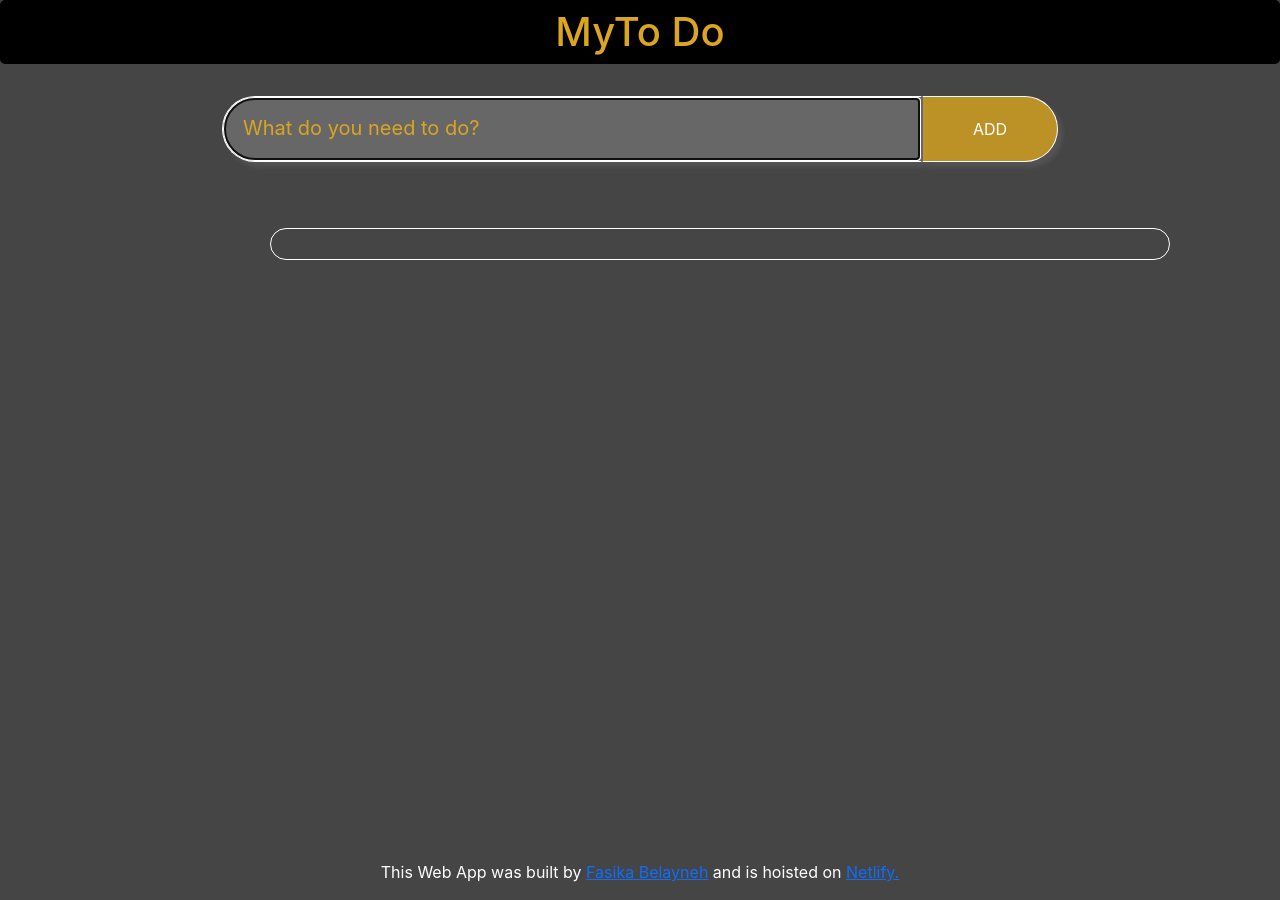
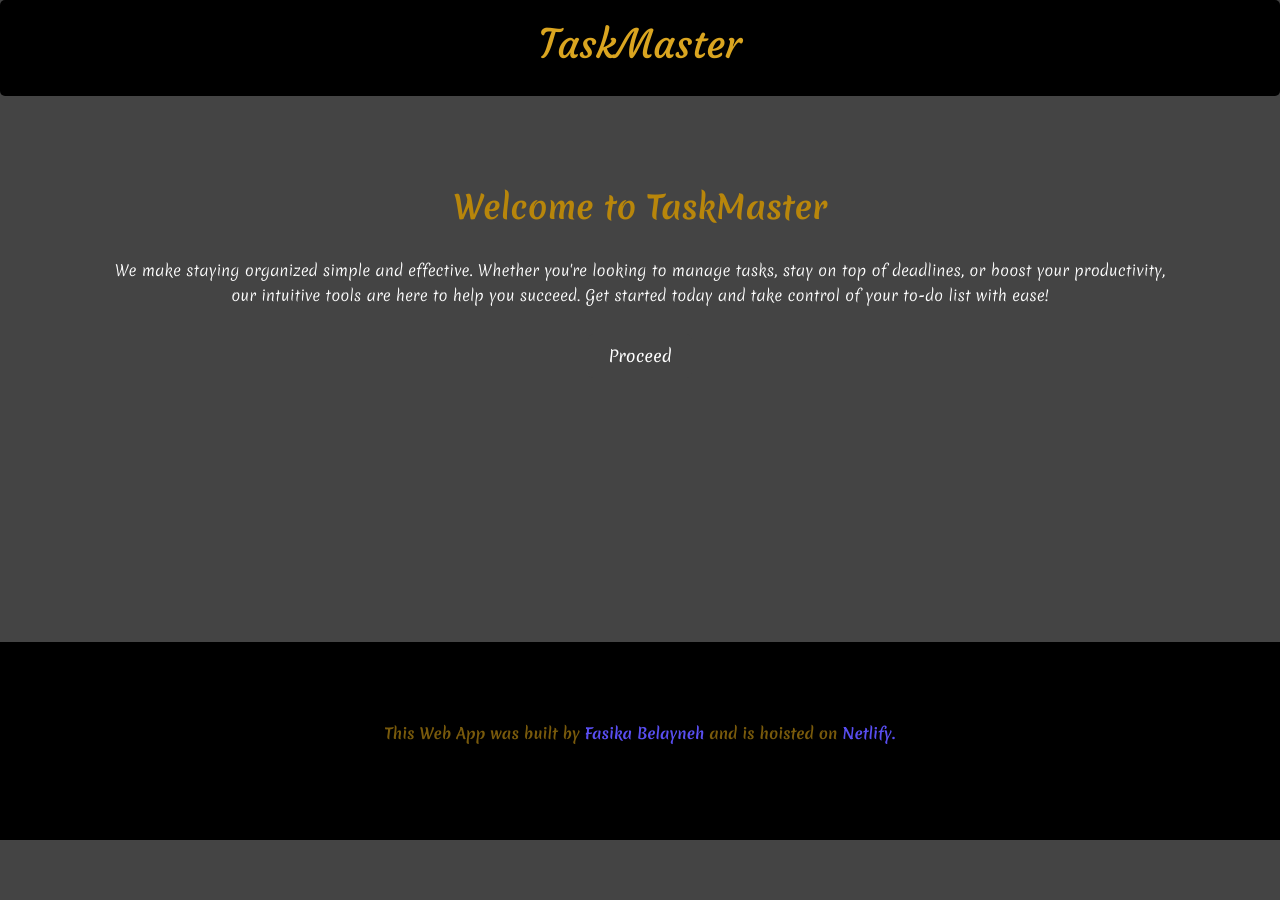
Before and after one commit to fafffff/GO2COD_WD_01, a React (Create React App) app: page / in a window 1280 px wide. After the commit the page ends 840 px from the top, so only its background shows below. Built offline with nearby package versions, Linux system fonts and the light colour scheme.

Commit message:
done the css part and added some fanctionalities like dark mode

```diff
--- a/package.json
+++ b/package.json
@@ -16,6 +16,7 @@
     "@testing-library/user-event": "^13.5.0",
     "bootstrap": "^5.3.3",
     "bootstrap-icons": "^1.11.3",
+    "date-fns": "^4.1.0",
     "ionicons": "^7.4.0",
     "react": "^18.3.1",
     "react-dom": "^18.3.1",
--- a/public/index.html
+++ b/public/index.html
@@ -10,6 +10,28 @@
       content="Web site created using create-react-app"
     />
     <link rel="apple-touch-icon" href="%PUBLIC_URL%/logo192.png" />
+    <link
+      href="https://fonts.googleapis.com/css2?family=Roboto:wght@400;700&display=swap"
+      rel="stylesheet"
+    />
+    <link rel="preconnect" href="https://fonts.googleapis.com" />
+    <link rel="preconnect" href="https://fonts.gstatic.com" crossorigin />
+    <link
+      href="https://fonts.googleapis.com/css2?family=Caveat:wght@400..700&display=swap"
+      rel="stylesheet"
+    />
+    <link rel="preconnect" href="https://fonts.googleapis.com" />
+    <link rel="preconnect" href="https://fonts.gstatic.com" crossorigin />
+    <link
+      href="https://fonts.googleapis.com/css2?family=Caveat:wght@700&family=Courgette&display=swap"
+      rel="stylesheet"
+    />
+    <link rel="preconnect" href="https://fonts.googleapis.com" />
+    <link rel="preconnect" href="https://fonts.gstatic.com" crossorigin />
+    <link
+      href="https://fonts.googleapis.com/css2?family=Merienda:wght@300..900&display=swap"
+      rel="stylesheet"
+    />
     <!--
       manifest.json provides metadata used when your web app is installed on a
       user's mobile device or desktop. See https://developers.google.com/web/fundamentals/web-app-manifest/
@@ -24,7 +46,7 @@
       work correctly both with client-side routing and a non-root public URL.
       Learn how to configure a non-root public URL by running `npm run build`.
     -->
-    <title>React App</title>
+    <title>TaskMaster</title>
   </head>
   <body>
     <noscript>You need to enable JavaScript to run this app.</noscript>
--- a/src/App.css
+++ b/src/App.css
@@ -1,24 +1,73 @@
 .App {
   text-align: center;
-  background-color: #454546;
   color: white;
+  height: 100vh;
+  display: flex;
+  flex-direction: column;
+  justify-content: space-between;
+  margin-top: 40px;
+  margin-bottom: 0;
 }
 
 .App-header {
-  min-height: 200;
   display: flex;
   flex-direction: column;
   align-items: center;
   justify-content: center;
+  padding: 20px;
+  font-family: "Courgette", cursive;
+  font-weight: 700;
+  font-style: normal;
+  border-radius: 5px;
   font-size: calc(10px + 2vmin);
   color: goldenrod;
-
-  border-radius: 5px;
   background-color: #000000;
 }
+
 footer {
-  margin-top: 600px;
+  background-color: #000000;
+  padding: 80px 30px;
+  color: rgb(121, 90, 11);
+  width: 100%;
+  text-align: center;
+  font-size: 15px;
 }
+
+footer a {
+  color: #594ef1;
+  text-decoration: none;
+}
+
+footer a:hover {
+  text-decoration: underline;
+}
+
 .App-link {
-  color: #61dafb;
+  color: #0906b8;
 }
+
+@media (max-width: 768px) {
+  .App-header {
+    font-size: calc(12px + 2vmin);
+    padding: 10px;
+  }
+
+  footer {
+    font-size: 12px;
+  }
+}
+
+@media (max-width: 576px) {
+  .App-header {
+    font-size: calc(10px + 2vmin);
+    padding: 8px;
+  }
+
+  .App {
+    padding: 0 15px;
+  }
+
+  footer {
+    font-size: 10px;
+  }
+}
--- a/src/App.js
+++ b/src/App.js
@@ -6,10 +6,12 @@ function App() {
   console.log("App component is rendering");
   return (
     <div className="App">
-      <header className="App-header fixed-top">
-        <h1 className="mt-2">MyTo Do</h1>
+      <header className="App-header fixed-top mb-5">
+        <h1 className="">TaskMaster</h1>
       </header>
+
       <TaskList className="mt-5" />
+
       <footer>
         <p>
           This Web App was built by <a href="">Fasika Belayneh</a> and is
--- a/src/SearchBar.css
+++ b/src/SearchBar.css
@@ -1,34 +1,138 @@
 .SearchBar {
   text-align: center;
-  height: 100px;
+  padding: 20px 0;
+  background-color: #454546;
+  margin-bottom: 20px;
+}
+
+.night-mode .SearchBar {
+  background-color: #1c1c1e;
 }
 
 .typeTask {
-  width: 700px;
-  padding: 20px;
-  background-color: rgb(103, 103, 104);
-  border: 1px solid white;
-  border-right: 1px solid rgb(103, 103, 104);
-  color: goldenrod;
-  border-top-left-radius: 50px;
-  border-bottom-left-radius: 50px;
-  box-shadow: 5px 5px 5px rgba(219, 218, 218, 0.1);
+  width: 60%;
+  max-width: 700px;
+  padding: 15px;
+  background-color: #3a3a3b;
+  border: none;
+  color: #ffdd57;
+  border-radius: 50px 0 0 50px;
+  box-shadow: 0 4px 10px rgba(0, 0, 0, 0.1);
+  font-size: 18px;
+  transition: all 0.3s ease;
 }
+
+.night-mode .typeTask {
+  background-color: #444;
+}
+
+.typeTask:focus {
+  outline: none;
+  border: 1px solid #ffdd57;
+  background-color: #3a3a3b;
+}
+
+.night-mode .typeTask:focus {
+  background-color: #444;
+}
+
 input::placeholder {
-  color: goldenrod;
-  text-align: start;
-  font-size: 20px;
-  margin: 0 auto;
-  padding-left: 0;
+  color: #ffdd57;
+  opacity: 0.7;
+  font-size: 16px;
 }
+
+.typeDeadline {
+  background-color: #454546;
+  color: #ffdd57;
+  border: none;
+  padding: 15px;
+  width: 20%;
+  max-width: 230px;
+  text-align: center;
+  border-radius: 0;
+}
+
+.night-mode .typeDeadline {
+  background-color: #333;
+}
+
+.typeDeadline:focus {
+  outline: none;
+  border: 1px solid #ffdd57;
+  background-color: #3a3a3b;
+}
+
+.night-mode .typeDeadline:focus {
+  background-color: #444;
+}
+
 .submitTask {
-  padding: 20px 50px;
-  background-color: rgb(103, 103, 104);
-  border: 1px solid white;
+  padding: 15px 40px;
+  background-color: #f0cd43;
+  border: none;
+  color: #2c2c2e;
+  border-radius: 0 50px 50px 0;
+  cursor: pointer;
+  transition: background-color 0.3s ease, transform 0.3s ease;
+  box-shadow: 0 4px 10px rgba(0, 0, 0, 0.1);
+}
+
+.night-mode .submitTask {
+  background-color: #777;
   color: white;
-  border-top-right-radius: 50px;
-  border-bottom-right-radius: 50px;
-  border-left: 1px solid rgb(103, 103, 104);
-  background-color: rgba(218, 165, 32, 0.8);
-  box-shadow: 5px 5px 5px rgba(218, 215, 215, 0.1);
 }
+
+.submitTask:hover {
+  background-color: #ffc107;
+  transform: translateY(-2px);
+}
+
+.night-mode .submitTask:hover {
+  background-color: #b98c04;
+}
+
+@media screen and (max-width: 1024px) {
+  .typeTask {
+    width: 55%;
+  }
+
+  .typeDeadline {
+    width: 25%;
+  }
+}
+
+@media screen and (max-width: 768px) {
+  .typeTask,
+  .typeDeadline,
+  .submitTask {
+    width: 90%;
+    margin-bottom: 10px;
+    padding: 12px;
+  }
+
+  .typeTask {
+    border-radius: 30px;
+  }
+
+  .typeDeadline {
+    border-radius: 30px;
+  }
+
+  .submitTask {
+    border-radius: 30px;
+  }
+}
+
+@media screen and (max-width: 480px) {
+  .typeTask,
+  .typeDeadline,
+  .submitTask {
+    width: 100%;
+    font-size: 16px;
+  }
+
+  .submitTask {
+    padding: 10px 30px;
+  }
+}
--- a/src/SearchBar.js
+++ b/src/SearchBar.js
@@ -1,32 +1,40 @@
 import React, { useState } from "react";
+import "./SearchBar.css";
 
-import "./SearchBar.css";
 export default function SearchBar({ addTask }) {
-  let [searchTerm, setSearchTerm] = useState("");
+  const [searchTerm, setSearchTerm] = useState("");
+  const [deadline, setDeadline] = useState("");
+
   function handleSubmit(event) {
     event.preventDefault();
-    if (searchTerm.trim() === "") {
-      alert("please Enter a task");
+    if (searchTerm.trim() === "" || deadline === "") {
+      alert("Please enter a task and select a deadline.");
+      return;
     }
-    addTask(searchTerm);
+    addTask(searchTerm, deadline);
     setSearchTerm("");
+    setDeadline("");
   }
-  function handleTask(event) {
-    setSearchTerm(event.target.value);
-  }
+
   return (
     <div className="SearchBar mt-5 pt-5">
-      <form className="addTask " onSubmit={handleSubmit}>
+      <form className="addTask" onSubmit={handleSubmit}>
         <div className="taskForm">
           <input
-            type="search"
+            type="text"
             placeholder="What do you need to do?"
-            autoFocus="on"
+            autoFocus
             className="typeTask"
-            onChange={handleTask}
+            onChange={(e) => setSearchTerm(e.target.value)}
+            value={searchTerm}
           />
-
-          <button type="search" className="submitTask ">
+          <input
+            type="datetime-local" // Input type for date and time
+            className="typeDeadline"
+            onChange={(e) => setDeadline(e.target.value)} // Update the deadline state
+            value={deadline}
+          />
+          <button type="submit" className="submitTask">
             ADD
           </button>
         </div>
--- a/src/TaskList.css
+++ b/src/TaskList.css
@@ -1,47 +1,220 @@
+/* Main TaskList Container */
 .viewTask {
-  border: 1px solid white;
+  border: 1px solid #ffffff;
   border-radius: 50px;
-  margin-top: 80px;
-  margin-left: 270px;
-  width: 900px;
+  margin-top: 50px;
+  padding: 60px;
+  background-color: #2c2c2e;
+  width: 80%;
+  max-width: 900px;
+  margin-left: auto;
+  margin-right: auto;
   text-align: center;
+  margin-bottom: 50px;
+  box-shadow: 0 4px 10px rgba(0, 0, 0, 0.1);
 }
+
+body.night-mode {
+  background-color: #1c1c1e;
+  color: white;
+}
+.night-mode {
+  background-color: #1c1c1e;
+  color: white;
+}
+.night-mode .viewTask {
+  background-color: #444;
+}
+
 .content {
   list-style-type: none;
-  margin: 30px;
-  text-align: start;
+  margin: 5px;
+  text-align: center;
+  padding: 0;
 }
+
 .eachList {
-  margin-bottom: 20px;
+  margin-bottom: 15px;
+  padding: 15px;
+  border-bottom: 1px solid #ccc;
+  background-color: #444446;
+  border-radius: 10px;
+  color: goldenrod;
+  display: flex;
+  justify-content: space-between;
+  align-items: center;
+  transition: background-color 0.3s ease;
+}
 
-  width: 700px;
-  border-bottom: 1px solid #ccc;
-  padding: 10px;
-  color: goldenrod;
+.eachList:last-child {
+  border-bottom: none;
 }
+
+.night-mode .eachList {
+  background-color: #555;
+  color: white;
+}
+
+.eachList:hover {
+  background-color: #555556;
+}
+
 .innerText {
   display: flex;
   justify-content: space-between;
-  font-size: 20px;
+  align-items: center;
+  font-size: 18px;
+  width: 100%;
 }
 
-button .buttonIcon {
+.innerText .check {
+  accent-color: goldenrod;
+  transform: scale(1.8);
+  margin-right: 15px;
+  cursor: pointer;
+}
+
+.editInput {
+  width: 100%;
+  max-width: 400px;
+  padding: 10px;
+  background-color: #3a3a3b;
+  border: 1px solid #ffdd57;
+  color: goldenrod;
+  border-radius: 5px;
+  margin-bottom: 5px;
+  font-size: 16px;
+}
+
+.taskDate {
+  color: #ffffff;
+  font-size: 14px;
+  margin-top: 5px;
+}
+
+button {
   background-color: goldenrod;
   border: none;
-  padding: 0;
-
+  color: #2c2c2e;
+  padding: 10px 15px;
+  border-radius: 5px;
   cursor: pointer;
   transition: background-color 0.3s ease;
 }
-.eachList:last-child {
-  border-bottom: none;
+
+.night-mode button:hover {
+  background-color: goldenrod;
 }
+
+button.night-mode-btn {
+  background-color: #666;
+  margin-left: 1300px;
+  margin-right: 60px;
+
+  padding: 10px;
+}
+
 button:hover {
   background-color: darkgoldenrod;
 }
 
-.innerText .check {
-  accent-color: goldenrod;
-  transform: scale(2.2);
-  margin-left: 20px;
+button .buttonIcon {
+  font-size: 18px;
+  margin: 0 5px;
 }
+
+.auth-section {
+  padding: 100px;
+}
+.auth-section h2 {
+  color: darkgoldenrod;
+  font-weight: 900px;
+}
+.auth-section p {
+  font-weight: 200;
+  text-align: center;
+  line-height: 25px;
+  font-size: 15px;
+}
+.auth-btn {
+  background-color: #444;
+  color: white;
+  padding: 10px 20px;
+  margin: 10px;
+  border: none;
+  cursor: pointer;
+}
+
+.auth-btn:hover {
+  background-color: goldenrod;
+  color: black;
+}
+
+.clear-all-btn {
+  background-color: rgb(12, 5, 112);
+  color: white;
+  border: none;
+  padding: 10px 20px;
+  cursor: pointer;
+  margin-right: 30px;
+}
+
+.logout-btn {
+  background-color: goldenrod;
+  color: black;
+  border: none;
+  padding: 10px 20px;
+  cursor: pointer;
+  margin-top: 20px;
+}
+
+@media screen and (max-width: 1024px) {
+  .eachList {
+    padding: 10px;
+    font-size: 16px;
+  }
+
+  .editInput {
+    max-width: 350px;
+  }
+}
+
+@media screen and (max-width: 768px) {
+  .viewTask {
+    width: 95%;
+  }
+
+  .eachList {
+    flex-direction: column;
+    align-items: flex-start;
+  }
+
+  .innerText {
+    flex-direction: column;
+    align-items: flex-start;
+    font-size: 16px;
+  }
+
+  .editInput {
+    width: 100%;
+  }
+
+  button {
+    margin-top: 10px;
+  }
+}
+
+@media screen and (max-width: 480px) {
+  .eachList {
+    padding: 8px;
+    font-size: 14px;
+  }
+
+  .taskDate {
+    font-size: 12px;
+  }
+
+  button {
+    padding: 8px 10px;
+  }
+}
--- a/src/TaskList.js
+++ b/src/TaskList.js
@@ -1,71 +1,133 @@
-import React, { useState } from "react";
+import React, { useState, useCallback, useEffect } from "react";
 import { FontAwesomeIcon } from "@fortawesome/react-fontawesome";
-import { faTrashAlt } from "@fortawesome/free-solid-svg-icons";
-import { faPenToSquare } from "@fortawesome/free-regular-svg-icons";
-import { faFloppyDisk } from "@fortawesome/free-regular-svg-icons";
+import {
+  faTrashAlt,
+  faPenToSquare,
+  faFloppyDisk,
+  faMoon,
+  faSun,
+} from "@fortawesome/free-solid-svg-icons";
 import SearchBar from "./SearchBar";
 import "./TaskList.css";
+import { format } from "date-fns";
+
 export default function TaskList() {
-  let [tasks, setTasks] = useState([]);
-  let [editingId, setEditingId] = useState(null);
-  let [editingText, setEditingText] = useState("");
-  function addTask(searchTerm) {
+  const [tasks, setTasks] = useState([]);
+  const [editingId, setEditingId] = useState(null);
+  const [editingText, setEditingText] = useState("");
+  const [nightMode, setNightMode] = useState(false);
+  const [isLoggedIn, setIsLoggedIn] = useState(false);
+
+  // Effect to add/remove night mode class on the body element
+  useEffect(() => {
+    if (nightMode) {
+      document.body.classList.add("night-mode");
+    } else {
+      document.body.classList.remove("night-mode");
+    }
+  }, [nightMode]);
+
+  const addTask = useCallback((taskText, deadline) => {
+    if (!taskText) {
+      alert("Please enter a task.");
+      return;
+    }
     const newTask = {
       id: Date.now(),
-      text: searchTerm,
+      text: taskText,
       completed: false,
-      createdAt: new Date().toLocaleString(),
+      deadline: deadline,
     };
-    setTasks([...tasks, newTask]);
-  }
-  function deleteTask(id) {
+    setTasks((prevTasks) => [...prevTasks, newTask]);
+  }, []);
+
+  const deleteTask = (id) => {
     setTasks(tasks.filter((task) => task.id !== id));
-  }
-  function toggleCompleteTask(id) {
+  };
+
+  const clearAllTasks = () => {
+    setTasks([]);
+  };
+
+  const toggleCompleteTask = (id) => {
     setTasks(
       tasks.map((task) =>
-        task.id === id
-          ? {
-              ...task,
-              completed: !task.completed,
-            }
-          : task
+        task.id === id ? { ...task, completed: !task.completed } : task
       )
     );
-  }
-  function editTask(id) {
+  };
+
+  const editTask = (id) => {
     const taskToEdit = tasks.find((task) => task.id === id);
     setEditingId(id);
-    setEditingText(taskToEdit.text); // Set the text of the task to be edited
-  }
+    setEditingText(taskToEdit.text);
+  };
 
-  function saveTask(id) {
+  const saveTask = (id) => {
     setTasks(
       tasks.map((task) =>
-        task.id === id
-          ? {
-              ...task,
-              text: editingText, // Update the task text
-            }
-          : task
+        task.id === id ? { ...task, text: editingText } : task
       )
     );
-    setEditingId(null); // Reset editing state
-    setEditingText(""); // Clear input field
-  }
+    setEditingId(null);
+    setEditingText("");
+  };
+
+  const toggleNightMode = () => {
+    setNightMode((prevMode) => !prevMode);
+  };
+
+  const toggleLogin = () => {
+    setIsLoggedIn((prev) => !prev);
+  };
+
   return (
-    <div className="TaskList">
+    <div className="all">
+      <div className={`TaskList ${nightMode ? "night-mode" : ""}`}>
+        <header className="task-header mt-5">
+          <button
+            onClick={toggleNightMode}
+            className="night-mode-btn mt-5 fixed-top"
+          >
+            {nightMode ? (
+              <FontAwesomeIcon icon={faSun} />
+            ) : (
+              <FontAwesomeIcon icon={faMoon} />
+            )}
+          </button>
+        </header>
+
+        {!isLoggedIn ? (
+          <div className="auth-section" id="Home">
+            <h2 className="pb-4">
+              <b>Welcome to TaskMaster</b>
+            </h2>
+
+            <p>
+              We make staying organized simple and effective. Whether you're
+              looking to manage tasks, stay on top of deadlines, or boost your
+              productivity, our intuitive tools are here to help you succeed.
+              Get started today and take control of your to-do list with ease!
+            </p>
+            <button className="auth-btn" onClick={toggleLogin}>
+              Proceed
+            </button>
+          </div>
+        ) : (
+          <>
             <SearchBar addTask={addTask} />
-      <ul className="viewTask ">
-        <div className="content">
-          {tasks.map((task) => (
+            <div className="viewTask" id="Note">
+              <ul className="content">
+                {tasks.length === 0 ? (
+                  <p>No tasks available.</p>
+                ) : (
+                  tasks.map((task) => {
+                    const isDeadlinePassed =
+                      new Date(task.deadline) < new Date();
+                    return (
                       <li key={task.id} className="eachList">
                         <div className="innerText">
-                <span
-                  style={{
-                    textDecoration: task.completed ? "line-through" : "none",
-                  }}
-                >
+                          <span>
                             <input
                               type="checkbox"
                               checked={task.completed}
@@ -81,13 +143,24 @@ export default function TaskList() {
                                 autoFocus
                               />
                             ) : (
-                    task.text
+                              <span
+                                style={{
+                                  textDecoration: task.completed
+                                    ? "line-through"
+                                    : "none",
+                                  color: isDeadlinePassed ? "red" : "goldenrod",
+                                }}
+                              >
+                                {task.text}
+                              </span>
                             )}
                           </span>
-
                           <span>
                             {editingId === task.id ? (
-                    <button onClick={() => saveTask(task.id)} className="me-5">
+                              <button
+                                onClick={() => saveTask(task.id)}
+                                className="me-5"
+                              >
                                 <FontAwesomeIcon icon={faFloppyDisk} />
                               </button>
                             ) : (
@@ -99,22 +172,34 @@ export default function TaskList() {
                                   <FontAwesomeIcon icon={faPenToSquare} />
                                 </button>
                                 <button onClick={() => deleteTask(task.id)}>
-                        <FontAwesomeIcon
-                          icon={faTrashAlt}
-                          className=".buttonIcon"
-                        />
+                                  <FontAwesomeIcon icon={faTrashAlt} />
                                 </button>
                               </>
                             )}
                           </span>
                         </div>
                         <div className="taskDate ms-5">
-                {new Date(task.createdAt).toLocaleString()}
+                          Deadline:{" "}
+                          {format(
+                            new Date(task.deadline),
+                            "MMMM d, yyyy h:mm a"
+                          )}
                         </div>
                       </li>
-          ))}
+                    );
+                  })
+                )}
+              </ul>
+              <button onClick={clearAllTasks} className="clear-all-btn">
+                Clear All
+              </button>
+              <button onClick={toggleLogin} className="logout-btn">
+                Back To Home
+              </button>
             </div>
-      </ul>
+          </>
+        )}
+      </div>
     </div>
   );
 }
--- a/src/index.css
+++ b/src/index.css
@@ -1,9 +1,9 @@
 body {
   margin: 0;
-  font-family: -apple-system, BlinkMacSystemFont, "Segoe UI", "Roboto", "Oxygen",
-    "Ubuntu", "Cantarell", "Fira Sans", "Droid Sans", "Helvetica Neue",
-    sans-serif;
-  -webkit-font-smoothing: antialiased;
-  -moz-osx-font-smoothing: grayscale;
-  background-color: #454546;
+
+  font-family: "Merienda", cursive;
+  font-optical-sizing: auto;
+  font-weight: 700;
+  font-style: normal;
+  background-color: #444;
 }
--- a/src/index.js
+++ b/src/index.js
@@ -5,6 +5,7 @@ import "bootstrap-icons/font/bootstrap-icons.css";
 
 import "./index.css";
 import App from "./App";
+
 import reportWebVitals from "./reportWebVitals";
 
 const root = ReactDOM.createRoot(document.getElementById("root"));
```
Also changed, not shown: 1 other file (tests, documents, lock files or other folders). Lines whose indentation alone changed are shown as unchanged.
